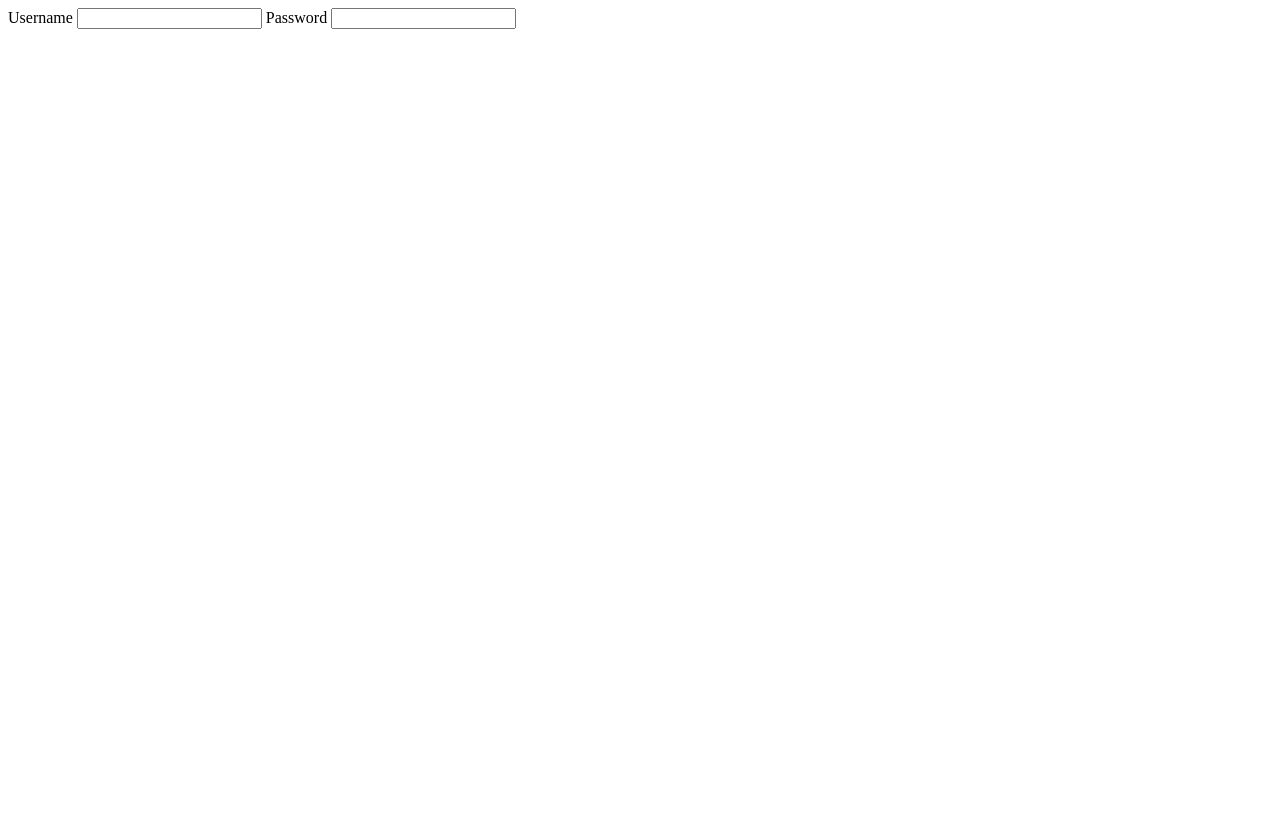
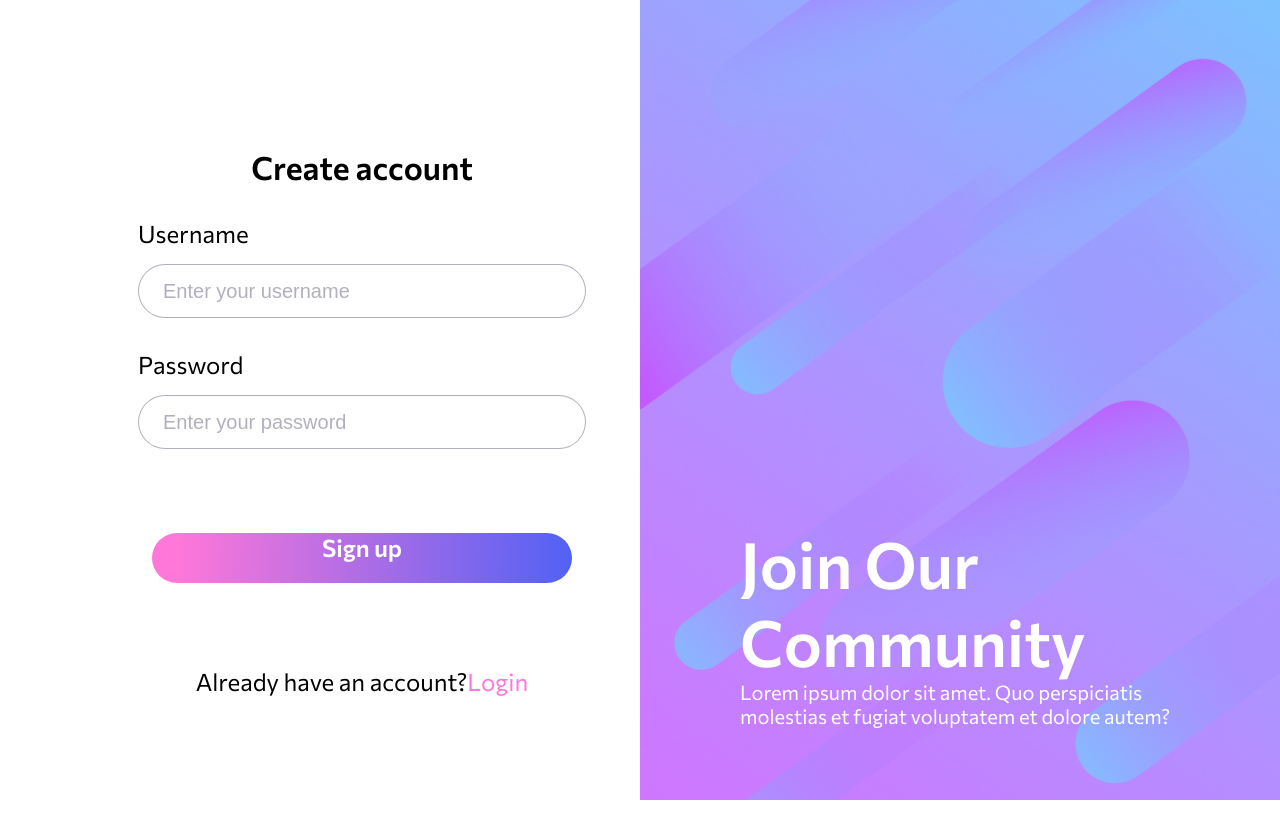
Before and after one commit to anastasiiasanina/E-commerce-Bookstore, a plain HTML site: page frontend/pages/signup.html in a window 1280 px wide. Before the commit the page ends 800 px from the top, so only its background shows below. Drawn offline with Linux system fonts and the light colour scheme.

Commit message:
Add styles for login page

```diff
--- /dev/null
+++ b/frontend/css/signup.css
@@ -0,0 +1,113 @@
+@import url('https://fonts.googleapis.com/css2?family=Commissioner:wght@400;600&display=swap');
+body {
+    font-family: 'Commissioner';
+}
+*{
+    scroll-behavior: smooth;
+    margin: 0;
+}
+.container-sign-up{
+    display: flex;
+    flex-wrap: wrap;
+    flex-direction: row;
+    width: 100vw;
+}
+.img-container{
+    position: relative;
+    width: 50%;
+    height: 100vh;
+    /* background-color:brown; */
+    background-image: url('/css/backkk.jpg');
+    background-size: cover;
+    background-position: center;
+}
+.input-container{
+    position:relative;
+    width: 50%;
+    height: 100vh;
+    background: #FFFFFF
+}
+.body-input{
+    display: flex;
+    flex-wrap: wrap;
+    flex-direction: column;
+    justify-content: center;
+    align-items: center;
+    padding: 147px 137px 148px 138px;
+    z-index: 2;
+}
+.header-bold{
+    font-size: 32px;
+    font-weight: 600;
+}
+.input-field{
+    display: flex;
+    flex-wrap: wrap;
+    flex-direction: column;
+    text-align: left;
+}
+input{
+    font-size: 20px;
+    margin-top: 16px;
+    border-radius: 50px;
+    outline: 0;
+    border-width: 1px;
+    border-style: solid;
+    width: 420px;
+    height: 50px;
+    padding-left: 24px;
+    border-color: rgba(69, 68, 98, 0.42); ;
+    color: rgba(69, 68, 98, 0.42);
+}
+input::placeholder{
+    color: rgba(69, 68, 98, 0.42);
+}
+label{
+    margin-top: 32px;
+    font-size: 24px;
+    font-weight: 500;
+}
+.signup-btn{
+    justify-content: center;
+    text-align: center;
+    width: 420px;
+    height: 50px;
+    font-size: 20px;
+    margin-top: 84px;
+    border-radius: 50px;
+    cursor: pointer;
+    background: linear-gradient(92.17deg, #FF77D9 6.36%, #315DF9 117.52%);
+}
+.button-bold{
+    font-size: 24px;
+    font-weight: 600;
+    color: white;
+}
+.link-login-container{
+    display: flex;
+    flex-wrap: wrap;
+    flex-direction: row;
+    margin-top: 84px;
+}
+.text-login{
+    font-size: 24px;
+}
+.link-login{
+    font-size: 24px;
+    color: #FF77D9;
+    cursor: pointer;
+}
+.pad-container{
+    width: 443px;
+    padding-top: 524px;
+    padding-left: 100px;
+}
+.back-text-header{
+    font-size: 64px;
+    font-weight: 600;
+    color: white;
+}
+.back-text {
+    font-size: 20px;
+    color: white;
+}
--- a/frontend/pages/signup.html
+++ b/frontend/pages/signup.html
@@ -1,15 +1,42 @@
 <!DOCTYPE html>
 <html lang="en">
+
 <head>
   <meta charset="UTF-8">
   <meta http-equiv="X-UA-Compatible" content="IE=edge">
   <meta name="viewport" content="width=device-width, initial-scale=1.0">
   <title>Sign up</title>
+  <link rel="stylesheet" href='/css/signup.css'>
 </head>
+
 <body>
-  <label>Username</label>
-  <input>
-  <label>Password</label>
-  <input>
+  <div class="container-sign-up">
+    <div class="input-container">
+      <div class="body-input">
+        <span class="header-bold">Create account</span>
+        <div class="input-field">
+          <label>Username</label>
+          <input placeholder="Enter your username">
+          <label>Password</label>
+          <input placeholder="Enter your password">
+        </div>
+        <div class="signup-btn">
+          <span class="button-bold">Sign up</span>
+        </div>
+        <div class="link-login-container">
+          <span class="text-login">Already have an account?</span>
+          <span class="link-login">Login</span>
+        </div>
+      </div>
+    </div>
+    <div class="img-container">
+      <div class="pad-container">
+        <span class="back-text-header">Join Our Community</span>
+        <div class="back-text">Lorem ipsum dolor sit amet. Quo perspiciatis molestias et fugiat voluptatem et dolore
+          autem?</div>
+      </div>
+    </div>
+  </div>
 </body>
+
 </html>
```
Also changed, not shown: frontend/css/backkk.jpg (added).
